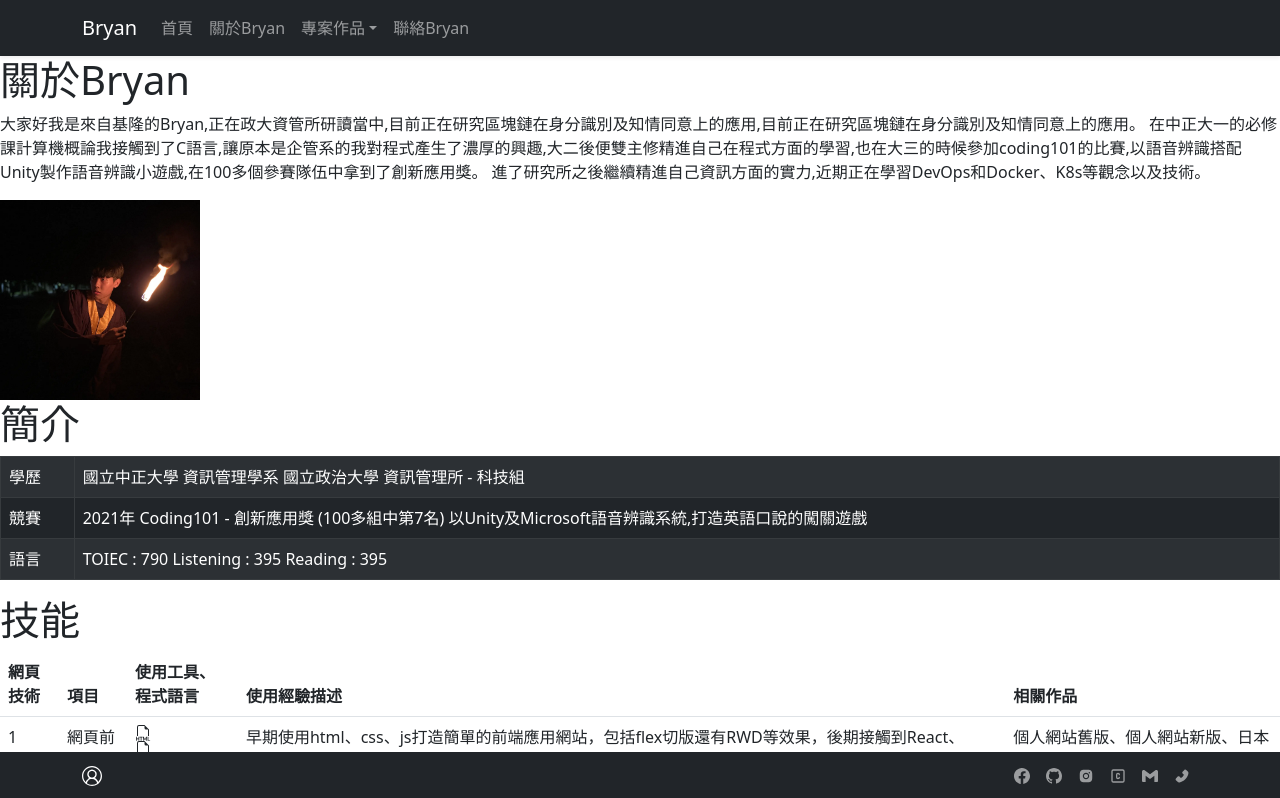
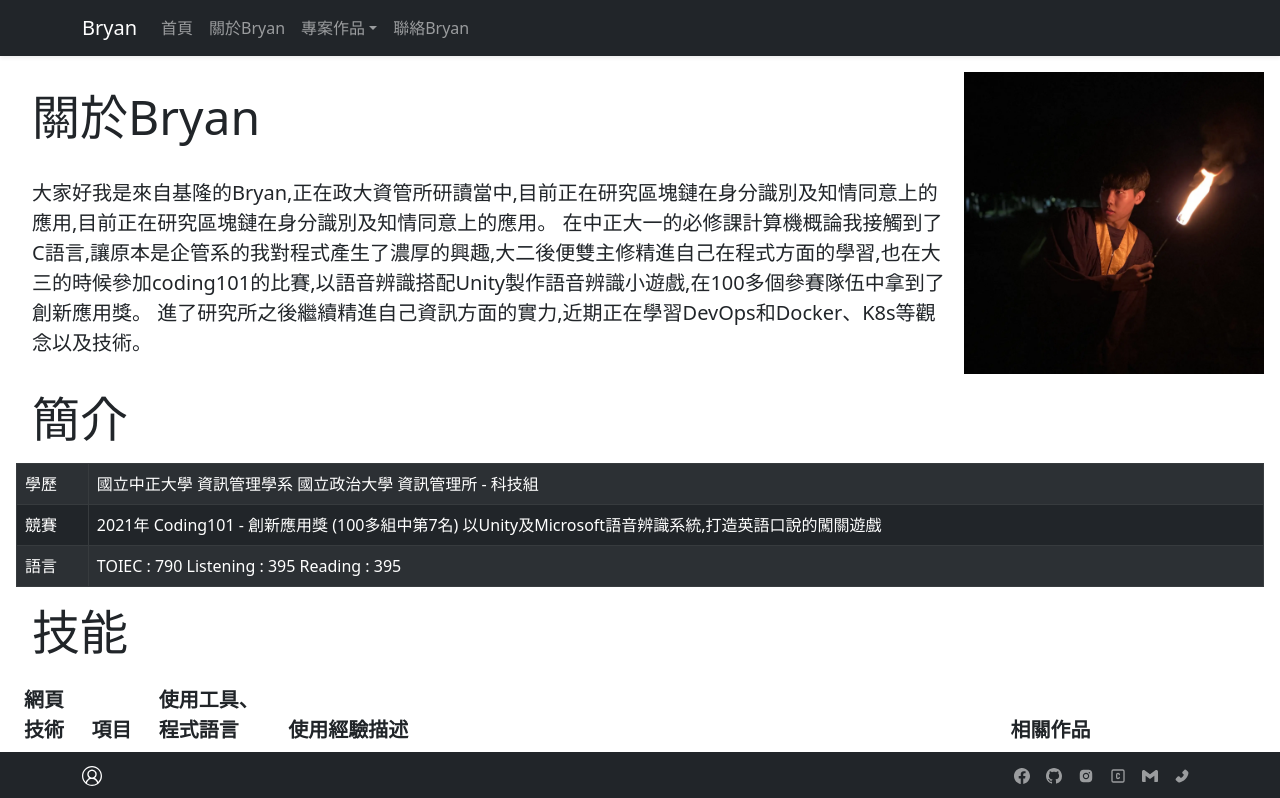
Before and after one commit to LTN917/Bryan-website, a Next.js app: page /about in a window 1280 px wide. Shown: the top 798 px of the page. Built offline with nearby package versions, Linux system fonts and the light colour scheme.

Commit message:
20230523-styling

```diff
--- a/src/pages/Homepage.tsx
+++ b/src/pages/Homepage.tsx
@@ -1,30 +1,28 @@
 import Image from "next/image";
 import Link from "next/link";
+import styles from "./styles.module.scss";
 
 export default function Homepage() {
   return (
-    <div className="homepage-content bg-white dark:bg-black">
-      <div className="homepage-info">
+    <div className={styles.homepage_content}>
+      <div className={styles.homepage_info}>
         <h1 className=" dark:text-white">Hi 我是Bryan !</h1>
         <p className=" dark:text-slate-400 ">
           目前就讀國立政治大學資管所
           研究領域為區塊鏈在個人資料存取限制的應用,技術部分為網頁全端、區塊鏈web3的應用,最近也在學習DevOps的相關知識
           大家可以看看我的作品集,或是點擊下方連結多了解我哦!
         </p>
-      </div>
-      <div className="homepage-photo">
-        <Image
-          src="/homepage.png"
-          height={150}
-          width={400}
-          alt="homepage graph"
-        />
-      </div>
-      <div className="homepage-button">
         <button>
           <Link href="about/">關於Bryan</Link>
         </button>
       </div>
+      <Image
+        className={styles.homepage_photo}
+        src="/homepage.png"
+        height={100}
+        width={530}
+        alt="homepage graph"
+      />
       <br />
       <br />
     </div>
--- a/src/pages/about/aboutme.tsx
+++ b/src/pages/about/aboutme.tsx
@@ -1,15 +1,24 @@
 import Image from "next/image";
+import styles from "./styles.module.scss";
 
 export default function aboutme() {
   return (
-    <div>
+    <div className={styles.aboutme}>
+      <div className={styles.abountme_text}>
         <h1>關於Bryan</h1>
         <p>
           大家好我是來自基隆的Bryan,正在政大資管所研讀當中,目前正在研究區塊鏈在身分識別及知情同意上的應用,目前正在研究區塊鏈在身分識別及知情同意上的應用。
           在中正大一的必修課計算機概論我接觸到了C語言,讓原本是企管系的我對程式產生了濃厚的興趣,大二後便雙主修精進自己在程式方面的學習,也在大三的時候參加coding101的比賽,以語音辨識搭配Unity製作語音辨識小遊戲,在100多個參賽隊伍中拿到了創新應用獎。
           進了研究所之後繼續精進自己資訊方面的實力,近期正在學習DevOps和Docker、K8s等觀念以及技術。
         </p>
-      <Image src="/aboutme.jpg" height={200} width={200} alt="aboutme graph" />
+      </div>
+      <Image
+        className={styles.aboutme_photo}
+        src="/aboutme.jpg"
+        height={300}
+        width={300}
+        alt="aboutme graph"
+      />
     </div>
   );
 }
--- a/src/pages/about/introBox.tsx
+++ b/src/pages/about/introBox.tsx
@@ -1,10 +1,11 @@
 //https://react-bootstrap.github.io/components/table/
 
 import Table from "react-bootstrap/Table";
+import styles from "./styles.module.scss";
 
 export default function introBox() {
   return (
-    <div>
+    <div className={styles.introBox}>
       <h1>簡介</h1>
       <Table striped bordered hover variant="dark">
         <tbody>
--- a/src/pages/about/skill.tsx
+++ b/src/pages/about/skill.tsx
@@ -17,10 +17,11 @@ import {
   SiKubernetes,
   SiPython,
 } from "react-icons/si";
+import styles from "./styles.module.scss";
 
 export default function Skills() {
   return (
-    <div>
+    <div className={styles.skill}>
       <h1>技能</h1>
       <Table responsive="sm">
         <thead>
@@ -36,7 +37,7 @@ export default function Skills() {
           <tr>
             <td>1</td>
             <td>網頁前端</td>
-            <td>
+            <td className={styles.icons}>
               <BsFiletypeHtml />
               <BsFiletypeCss />
               <IoLogoJavascript />
@@ -51,7 +52,7 @@ export default function Skills() {
           <tr>
             <td>2</td>
             <td>網頁全端</td>
-            <td>
+            <td className={styles.icons}>
               <IoLogoJavascript />
               <IoLogoNodejs />
               <SiNextdotjs />
@@ -65,7 +66,7 @@ export default function Skills() {
           <tr>
             <td>3</td>
             <td>資料庫串聯</td>
-            <td>
+            <td className={styles.icons}>
               <SiMongodb />
               <SiMysql />
             </td>
@@ -91,7 +92,7 @@ export default function Skills() {
           <tr>
             <td>1</td>
             <td>Web3應用</td>
-            <td>
+            <td className={styles.icons}>
               <IoLogoJavascript />
               <SiNextdotjs />
               <SiEthereum />
@@ -106,7 +107,7 @@ export default function Skills() {
           <tr>
             <td>2</td>
             <td>DeFi應用</td>
-            <td>
+            <td className={styles.icons}>
               <SiEthereum />
               <SiSolidity />
               <SiHiveBlockchain />
@@ -132,7 +133,7 @@ export default function Skills() {
           <tr>
             <td>1</td>
             <td>版本控制</td>
-            <td>
+            <td className={styles.icons}>
               <BsGithub />
               <BsGit />
               <SiVercel />
@@ -146,7 +147,7 @@ export default function Skills() {
           <tr>
             <td>2</td>
             <td>容器技術</td>
-            <td>
+            <td className={styles.icons}>
               <SiDocker />
               <SiKubernetes />
             </td>
@@ -179,7 +180,7 @@ export default function Skills() {
           <tr>
             <td>1</td>
             <td>Unity遊戲開發</td>
-            <td>
+            <td className={styles.icons}>
               <FaUnity />
               C#
             </td>
--- /dev/null
+++ b/src/pages/about/styles.module.scss
@@ -0,0 +1,50 @@
+.aboutme {
+  margin: 1rem;
+  display: flex;
+  flex-direction: row;
+  .abountme_text {
+    display: flex;
+    flex-direction: column;
+    h1 {
+      margin: 1rem;
+      font-size: 3rem;
+    }
+    p {
+      margin: 1rem;
+      font-size: 1.25rem;
+    }
+  }
+  .aboutme_photo {
+  }
+}
+
+.introBox {
+  margin: 1rem;
+  h1 {
+    margin: 1rem;
+    font-size: 3rem;
+  }
+  tr {
+    font-size: 1rem;
+  }
+}
+
+.skill {
+  margin: 1rem;
+  h1 {
+    margin: 1rem;
+    font-size: 3rem;
+  }
+  tr {
+    th {
+      font-size: 1.25rem;
+    }
+    td {
+      font-size: 1rem;
+      .icons {
+        display: flex;
+        flex-direction: row;
+      }
+    }
+  }
+}
--- /dev/null
+++ b/src/pages/styles.module.scss
@@ -0,0 +1,37 @@
+.homepage_content {
+  display: flex;
+  flex-direction: row;
+
+  .homepage_info {
+    flex: 3;
+    height: 100%;
+    display: flex;
+    flex-direction: column;
+    justify-content: center; // 水平居中
+    align-items: center; // 垂直居中
+    h1 {
+      font-size: 3rem;
+      margin: 1rem;
+    }
+    p {
+      margin: 1rem;
+      font-size: 1rem;
+    }
+    button {
+      margin: 1rem;
+      padding: 0.5rem;
+      border-radius: 5%;
+      background-color: black;
+      color: white;
+      :hover {
+        color: gold;
+      }
+    }
+  }
+
+  .homepage_photo {
+    flex: 2;
+    position: relative;
+    top: -20rem;
+  }
+}
```
Also changed, not shown: package.json (+4 -4 lines), public/homepage.png, 1 other file (tests, documents, lock files or other folders). Lines whose indentation alone changed are shown as unchanged.
